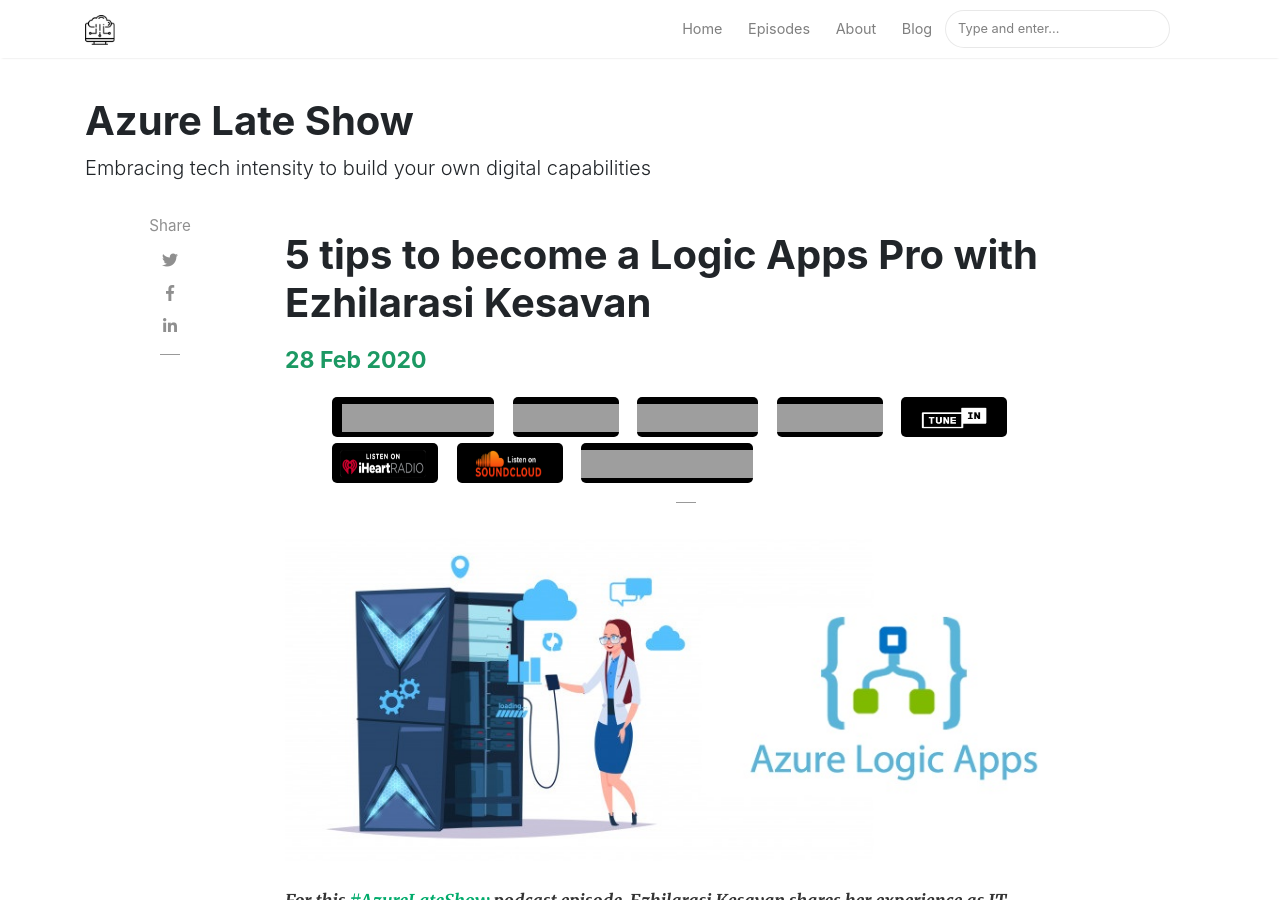
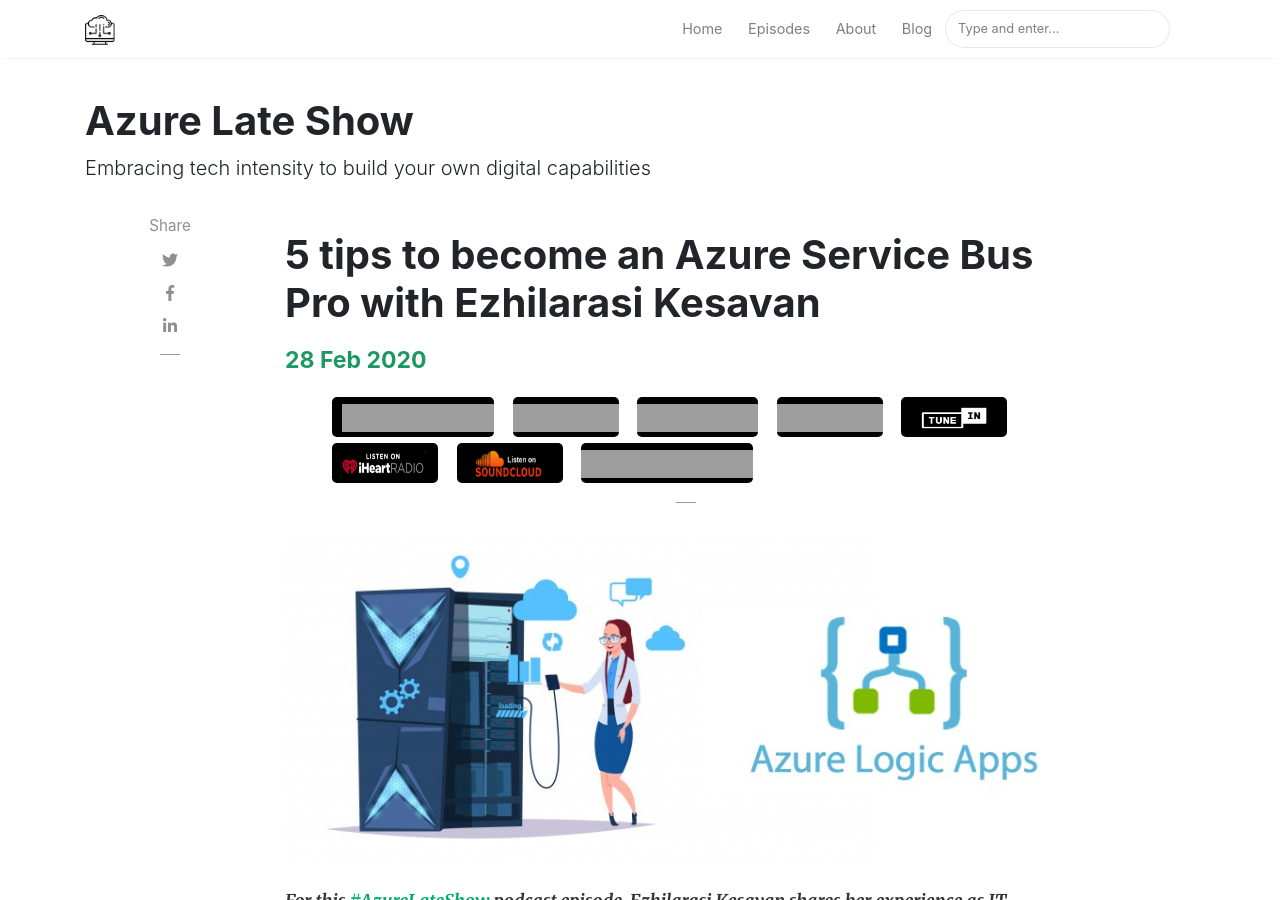
Before and after one commit to daveRendon/wikiazure-podcast, a Jekyll site: the page built from _posts/2020-02-28-episode-011-azure-service-bus-ezhilarasi-kesavan.md, in a window 1280 px wide and 900 px high, cut to the strip 0-900 px from the top of the window. Built offline with Jekyll 4.4.1, drawn with Linux system fonts in a browser that asks for light colours; nearby versions of some CDN libraries; comment, search, counter and statistics services are not loaded; grey boxes are pictures that could not be loaded.

Commit message:
Update 2020-02-28-episode-011-azure-service-bus-ezhilarasi-kesavan.md

```diff
--- a/_posts/2020-02-28-episode-011-azure-service-bus-ezhilarasi-kesavan.md
+++ b/_posts/2020-02-28-episode-011-azure-service-bus-ezhilarasi-kesavan.md
@@ -1,6 +1,6 @@
 ---
 layout: post
-title:  "5 tips to become a Logic Apps Pro with Ezhilarasi Kesavan"
+title:  "5 tips to become an Azure Service Bus Pro with Ezhilarasi Kesavan"
 author: dave
 categories: [ azure, azure ]
 image: assets/images/episode010/logicapps.jpg
```
